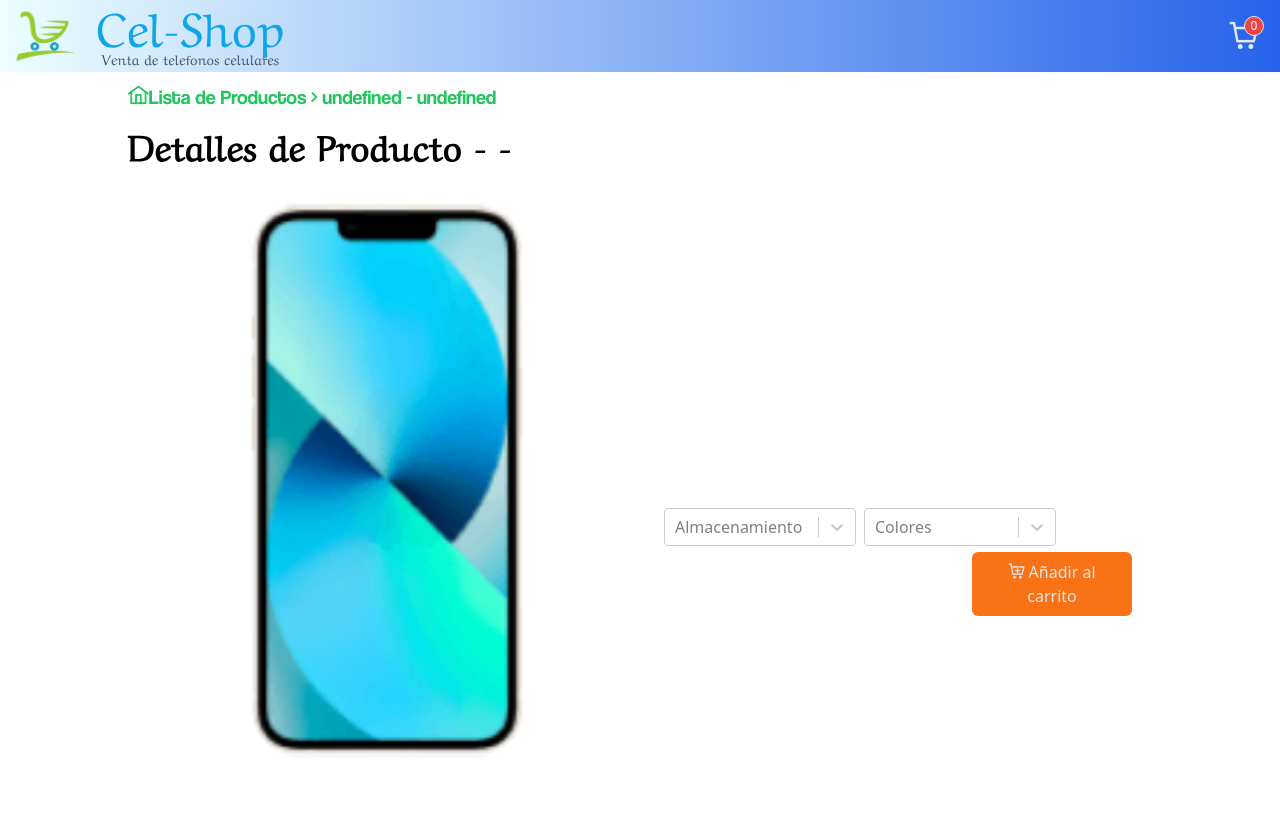
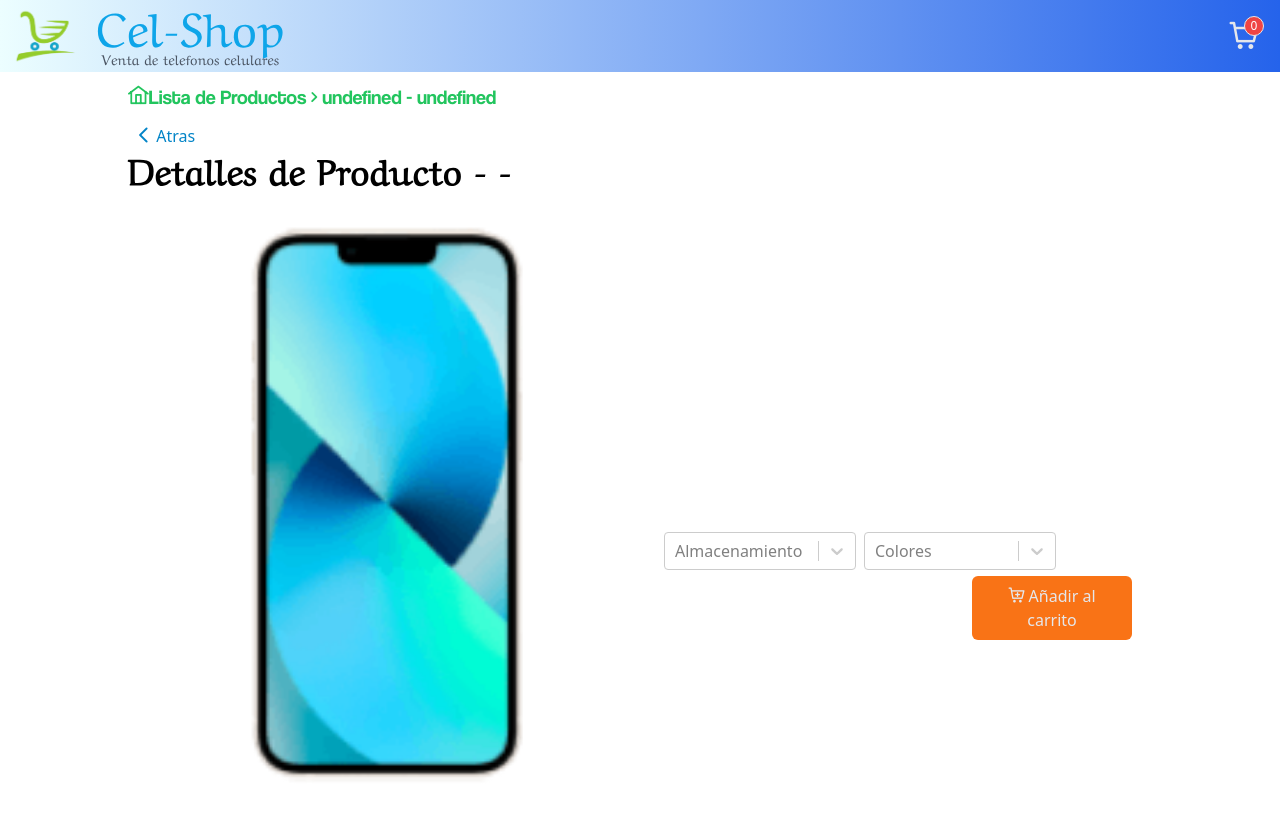
Before and after one commit to josecaros/mobile-market-test, a React (Create React App) app: page /detalle/1 in a window 1280 px wide. Shown: the top 816 px of the page. Built offline with nearby package versions, Linux system fonts and the light colour scheme; no server answers.

Commit message:
Vista PLD: Se añadio el boton atras, para regresar en la navegación

```diff
--- a/src/pages/ProductDetailPage.jsx
+++ b/src/pages/ProductDetailPage.jsx
@@ -1,6 +1,6 @@
 import { useEffect, useState, useRef, useContext } from 'react'
 import { useQuery } from 'react-query'
-import { useParams } from 'react-router-dom'
+import { Link, useParams } from 'react-router-dom'
 import Select from 'react-select'
 import { getProductItem, addProductToCart } from '../api/Productos/RestProductos'
 import CameraDisplay from '../components/DetailsComponents/CameraDisplay'
@@ -60,7 +60,12 @@ const ProductDetailPage = () => {
     <div>
       <BreadCrum currentProduct={`${product?.data[0].brand} - ${product?.data[0].model}`} />
       <Toast ref={toast} />
-      <p className='text-4xl font-Aref font-bold'>Detalles de Producto - {product?.data[0].brand} - {product?.data[0].model} </p>
+      <Link to={'/'} className='text-sky-600 hover:bg-sky-600 hover:text-white p-2 rounded-md'>
+        <span className=''><i className='pi pi-chevron-left'></i> Atras</span>
+      </Link>
+      <p className='text-4xl font-Aref font-bold'>
+        Detalles de Producto - {product?.data[0].brand} - {product?.data[0].model}
+      </p>
       <div className='grid grid-rows-2 grid-cols-1 sm:grid-cols-2 sm:grid-rows-1'>
         <div>
           <img src='/img/iphone.png' alt='Celular' className='w-auto h-[80vh] mx-auto' />
```
